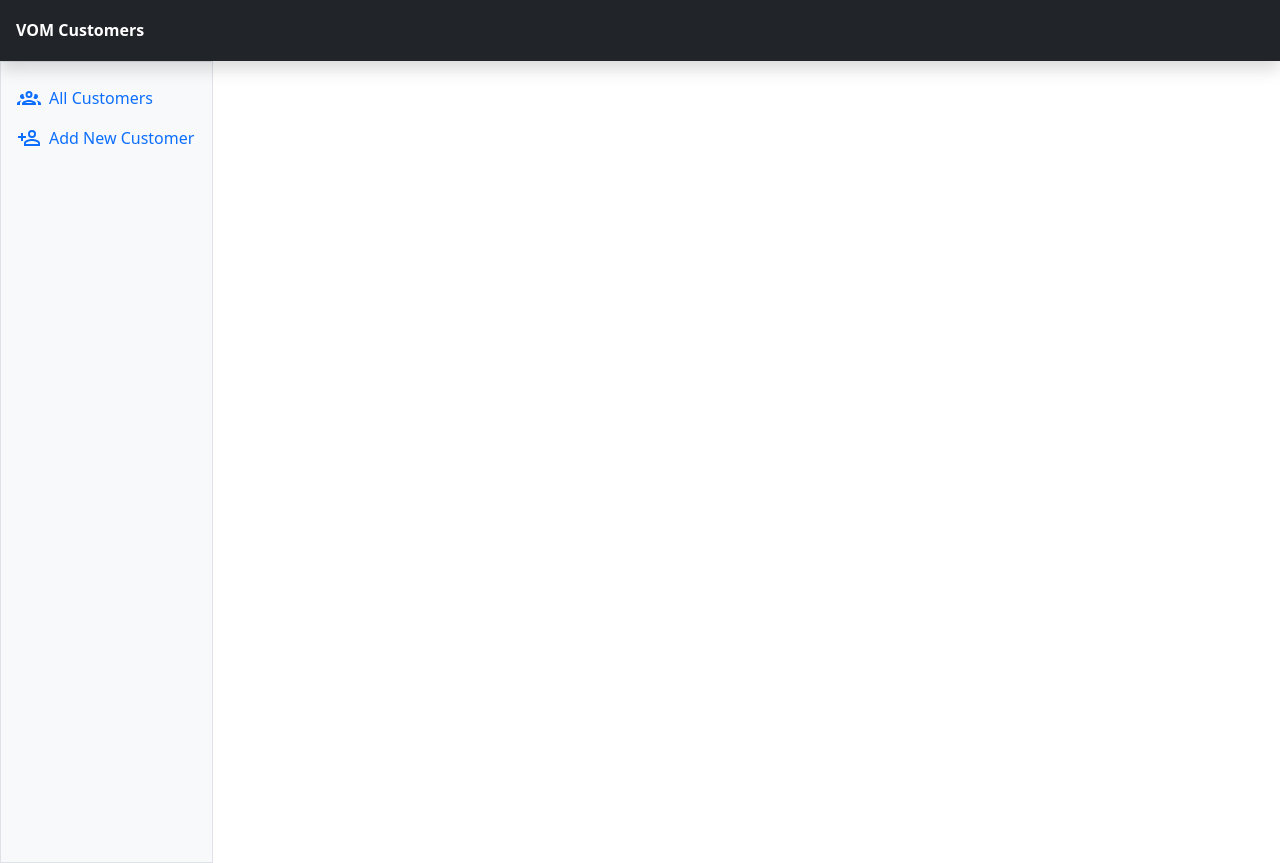
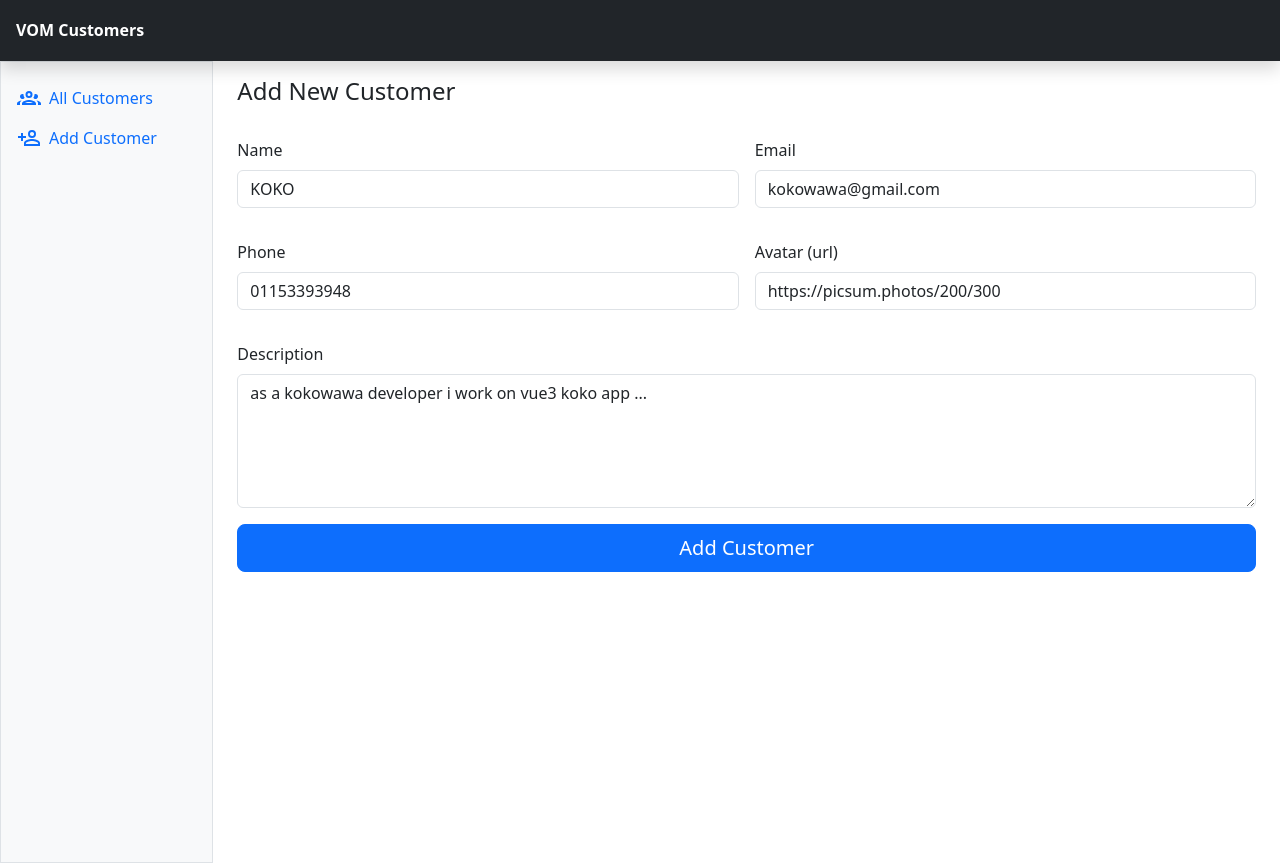
Before and after one commit to OmarHegazi94/VOM-Customer-CRUD, a Vue app: page /customers/add in a window 1280 px wide. Built offline with nearby package versions, Linux system fonts and the light colour scheme.

Commit message:
finished getting all customers / delete customer

```diff
--- a/package.json
+++ b/package.json
@@ -12,7 +12,9 @@
   "dependencies": {
     "@popperjs/core": "^2.11.8",
     "bootstrap": "^5.3.2",
+    "firebase": "^10.4.0",
     "pinia": "^2.1.6",
+    "uuid": "^9.0.1",
     "vue": "^3.3.4",
     "vue-router": "^4.2.4"
   },
--- a/src/components/Customer/AddCustomer.vue
+++ b/src/components/Customer/AddCustomer.vue
@@ -1,80 +1,115 @@
+<script setup>
+import { ref } from 'vue'
+import { v4 as uuidv4 } from 'uuid';
+// import { db } from '@/firebase'
+// import { collection, getDocs } from "firebase/firestore";
+
+
+// Customer data
+const name = ref('KOKO')
+const email = ref('kokowawa@gmail.com')
+const phone = ref('01153393948')
+const description = ref('as a kokowawa developer i work on vue3 koko app ...')
+const avatar = ref('https://picsum.photos/200/300')
+
+
+function addCustomer(){
+  const newCustomer = {
+    id: uuidv4(),
+    name: name.value,
+    email: email.value,
+    phone: phone.value,
+    description: description.value,
+    avatar: avatar.value
+  }
+
+  console.log('newCustomer', newCustomer);
+
+}
+</script>
+
 <template>
-  <div class="py-5 text-center">
-    <img
-      class="d-block mx-auto mb-4"
-      src="/docs/5.3/assets/brand/bootstrap-logo.svg"
-      alt=""
-      width="72"
-      height="57"
-    />
-    <h2>Checkout form</h2>
-    <p class="lead">
-      Below is an example form built entirely with Bootstrap’s form controls. Each required form
-      group has a validation state that can be triggered by attempting to submit the form without
-      completing it.
-    </p>
-  </div>
-  <div class="row g-5">
-    <div class="col-md-12 col-lg-12">
-      <h4 class="mb-3">Add new customer</h4>
-      <form class="needs-validation" novalidate="">
-        <div class="row g-3">
+  <div class="col-md-12 col-lg-12 mt-3">
+    <h4 class="mb-3">Add New Customer</h4>
+    <form @submit.prevent="addCustomer" class="needs-validation" novalidate="">
+      <div class="row g-3 my-3">
         <div class="col-sm-6">
-            <label for="firstName" class="form-label">First name</label>
+          <label for="name" class="form-label">Name</label>
           <input
             type="text"
             class="form-control"
-              id="firstName"
+            id="name"
             placeholder=""
-              value=""
             required=""
+            v-model="name"
           />
           <div class="invalid-feedback">Valid first name is required.</div>
         </div>
 
         <div class="col-sm-6">
-            <label for="lastName" class="form-label">Last name</label>
+          <label for="email" class="form-label">Email</label>
+          <input
+            type="email"
+            class="form-control"
+            id="email"
+            placeholder=""
+            required=""
+            v-model="email"
+          />
+          <div class="invalid-feedback">Valid last name is required.</div>
+        </div>
+      </div>
+      <div class="row g-3 my-3">
+        <div class="col-sm-6">
+          <label for="phone" class="form-label">Phone</label>
           <input
             type="text"
             class="form-control"
-              id="lastName"
+            id="phone"
             placeholder=""
-              value=""
             required=""
+            v-model="phone"
           />
-            <div class="invalid-feedback">Valid last name is required.</div>
+          <div class="invalid-feedback">Valid first name is required.</div>
         </div>
 
-          <div class="col-12">
-            <label for="email" class="form-label"
-              >Email <span class="text-body-secondary">(Optional)</span></label
-            >
-            <input type="email" class="form-control" id="email" placeholder="you@example.com" />
-            <div class="invalid-feedback">
-              Please enter a valid email address for shipping updates.
+        <div class="col-sm-6">
+          <label for="avatar" class="form-label">Avatar (url)</label>
+          <input
+            type="string"
+            class="form-control"
+            id="avatar"
+            placeholder=""
+            required=""
+            v-model="avatar"
+          />
+          <div class="invalid-feedback">Valid Avatar url is required.</div>
         </div>
       </div>
 
-          <div class="col-12">
-            <label for="address2" class="form-label"
-              >Address 2 <span class="text-body-secondary">(Optional)</span></label
-            >
-            <input
-              type="text"
+      <div class="row g-3 my-3">
+        <div class="col-sm-12">
+          <label for="description" class="form-label">Description</label>
+          <textarea
+            type="string"
             class="form-control"
-              id="address2"
-              placeholder="Apartment or suite"
-            />
+            id="description"
+            rows="5"
+            placeholder=""
+            required=""
+            v-model="description"
+          ></textarea>
+          <div class="invalid-feedback">Valid Description is required.</div>
         </div>
       </div>
 
-        <hr class="my-4" />
+      <!-- <hr class="my-4" /> -->
 
-        <button class="w-100 btn btn-primary btn-lg" type="submit">Continue to checkout</button>
+      <button class="w-100 btn btn-primary btn-lg" type="submit">Add Customer</button>
     </form>
   </div>
-  </div>
+  <!-- <div class="row g-5">
+  </div> -->
 </template>
 
-<script></script>
 <style scoped></style>
--- a/src/components/Customer/AllCustomers.vue
+++ b/src/components/Customer/AllCustomers.vue
@@ -1,37 +1,112 @@
 <script setup>
+// import bootstrap from 'bootstrap/dist/js/bootstrap.bundle.min.js';
+import IconDelete from '@/components/icons/IconDelete.vue'
+import IconEdit from '@/components/icons/IconEdit.vue'
+import { ref, onMounted } from 'vue'
+import { db } from '@/firebase/init.js'
+import { collection, getDocs, doc, deleteDoc } from 'firebase/firestore'
+
+const allCustomers = ref([])
+const clickedCustomerId = ref('')
+
+
+// Get customers
+onMounted(() => {
+
+  getAllCustomers()
+
+})
+
+async function getAllCustomers(){
+  const querySnapshot = await getDocs(collection(db, 'Customers'))
+  querySnapshot.forEach((doc) => {
+    const customer = {
+      id: doc.id,
+      ...doc.data()
+    }
+    allCustomers.value.push(customer)
+  })
+}
+
+async function deleteCustomer(){
+  // console.log('clickedCustomerId', clickedCustomerId.value)
+  await deleteDoc(doc(db, "Customers", clickedCustomerId.value));
+  getAllCustomers()
+}
 </script>
 
 <template>
   <div class="mt-3">
+    <div
+      class="modal fade"
+      id="deleteModal"
+      tabindex="-1"
+      aria-labelledby="deleteModalLabel"
+      aria-hidden="true"
+    >
+      <div class="modal-dialog modal-dialog-centered" role="document">
+        <div class="modal-content rounded-3 shadow">
+          <div class="modal-body p-4 text-center">
+            <h5 class="mb-0">Are you sure?</h5>
+            <p class="mb-0">You can always change your mind and add him back from add customer</p>
+          </div>
+          <div class="modal-footer flex-nowrap p-0">
+            <button
+              @click="deleteCustomer"
+              data-bs-dismiss="modal"
+              type="button"
+              class="btn btn-lg btn-link fs-6 text-decoration-none col-6 py-3 m-0 rounded-0 border-end"
+            >
+              <strong>Yes, I'm sure</strong>
+            </button>
+            <button
+              type="button"
+              class="btn btn-lg btn-link fs-6 text-decoration-none col-6 py-3 m-0 rounded-0"
+              data-bs-dismiss="modal"
+            >
+              No
+            </button>
+          </div>
+        </div>
+      </div>
+    </div>
+
     <h3 class="mb-3">All Customers</h3>
+
     <table class="table table-striped table-hover">
       <thead>
         <tr>
-          <th scope="col">#</th>
-          <th scope="col">First</th>
-          <th scope="col">Last</th>
-          <th scope="col">Handle</th>
+          <th scope="col">Avatar</th>
+          <th scope="col">Name</th>
+          <th scope="col">Email</th>
+          <th scope="col">Phone</th>
+          <th scope="col">Actions</th>
         </tr>
       </thead>
       <tbody>
-        <tr>
-          <th scope="row">
-            <img src="" alt="" class="img-fluid">
+        <tr v-for="customer in allCustomers" :key="customer.id">
+          <th class="align-middle">
+            <img :src="customer.avatar" class="rounded-circle img-fluid" />
           </th>
-          <td>Mark</td>
-          <td>Otto</td>
-          <td>@mdo</td>
-        </tr>
-        <tr>
-          <th scope="row">2</th>
-          <td>Jacob</td>
-          <td>Thornton</td>
-          <td>@fat</td>
-        </tr>
-        <tr>
-          <th scope="row">3</th>
-          <td colspan="2">Larry the Bird</td>
-          <td>@twitter</td>
+          <td class="align-middle">{{ customer.name }}</td>
+          <td class="align-middle">{{ customer.email }}</td>
+          <td class="align-middle">{{ customer.phone }}</td>
+          <td class="align-middle">
+            <button class="btn btn-primary me-3" title="Edit Customer">
+              <IconEdit />
+              <!-- Edit Customer -->
+            </button>
+            <button
+              @click="clickedCustomerId = customer.id;"
+              class="btn btn-danger"
+              title="Delete Customer"
+              data-bs-target="#deleteModal"
+              data-bs-toggle="modal"
+            >
+              <IconDelete />
+              <!-- Delete Customer -->
+            </button>
+          </td>
         </tr>
       </tbody>
     </table>
--- /dev/null
+++ b/src/components/Customer/EditCustomer.vue
@@ -0,0 +1,5 @@
+<template>
+    <div>
+        <h1>Edit customer</h1>
+    </div>
+</template>
--- a/src/components/Layout/TheSidebar.vue
+++ b/src/components/Layout/TheSidebar.vue
@@ -1,4 +1,5 @@
 <script setup>
+import { RouterLink } from 'vue-router';
 import IconUsers from '@/components/icons/IconUsers.vue';
 import IconAdd from '@/components/icons/IconAdd.vue';
 </script>
@@ -24,16 +25,16 @@ import IconAdd from '@/components/icons/IconAdd.vue';
       <div class="offcanvas-body vh-100 d-md-flex flex-column p-0 pt-lg-3 overflow-y-auto">
         <ul class="nav flex-column">
           <li class="nav-item">
-            <a class="nav-link d-flex align-items-center gap-2 active" aria-current="page" href="#">
+            <RouterLink to="/customers" class="nav-link d-flex align-items-center gap-2 active" aria-current="page">
               <IconUsers />
               All Customers
-            </a>
+            </RouterLink>
           </li>
           <li class="nav-item">
-            <a class="nav-link d-flex align-items-center gap-2" href="#">
+            <RouterLink to="/customers/add" class="nav-link d-flex align-items-center gap-2">
               <IconAdd />
-              Add New Customer
-            </a>
+              Add Customer
+            </RouterLink>
           </li>
         </ul>
       </div>
--- /dev/null
+++ b/src/firebase/init.js
@@ -0,0 +1,27 @@
+// Import the functions you need from the SDKs you need
+import { initializeApp } from "firebase/app";
+import { getFirestore } from "firebase/firestore";
+// TODO: Add SDKs for Firebase products that you want to use
+// https://firebase.google.com/docs/web/setup#available-libraries
+
+// Your web app's Firebase configuration
+// For Firebase JS SDK v7.20.0 and later, measurementId is optional
+const firebaseConfig = {
+  apiKey: "AIzaSyA2jJzzsIhwNRTMvMJ-dBi6rIWNUXvyUys",
+  authDomain: "vom-customers-crud.firebaseapp.com",
+  projectId: "vom-customers-crud",
+  storageBucket: "vom-customers-crud.appspot.com",
+  messagingSenderId: "72531176239",
+  appId: "1:72531176239:web:2c5bb621bd1b4b2636cfda",
+  measurementId: "G-VXJMR4L25M"
+};
+
+// Initialize Firebase
+const app = initializeApp(firebaseConfig);
+
+// init firestore service
+const db = getFirestore(app)
+
+export {
+    db
+}
--- /dev/null
+++ b/src/views/CustomersView.vue
@@ -0,0 +1,9 @@
+<script setup>
+import { RouterView } from 'vue-router'
+</script>
+
+<template>
+  <RouterView />
+</template>
+
+<style lang=""></style>
--- a/src/views/HomeView.vue
+++ b/src/views/HomeView.vue
@@ -1,7 +1,5 @@
-<script setup>
-import AllCustomers from '@/components/Customer/AllCustomers.vue'
-</script>
+<script setup></script>
 
 <template>
-  <AllCustomers />
+  <h1>Home</h1>
 </template>
```
Also changed, not shown: src/router/index.js (+32 -9 lines), src/views/PageNotfound.vue (added, +10 -0 lines), 1 other file (tests, documents, lock files or other folders). Lines whose indentation alone changed are shown as unchanged.
